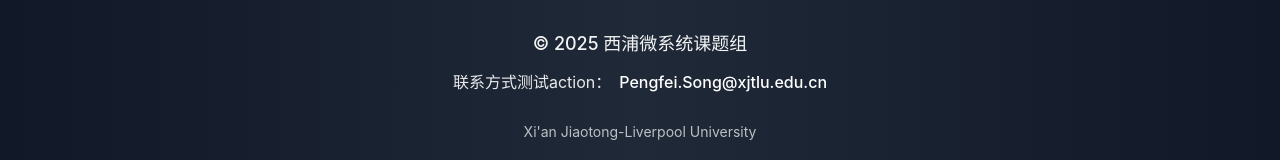
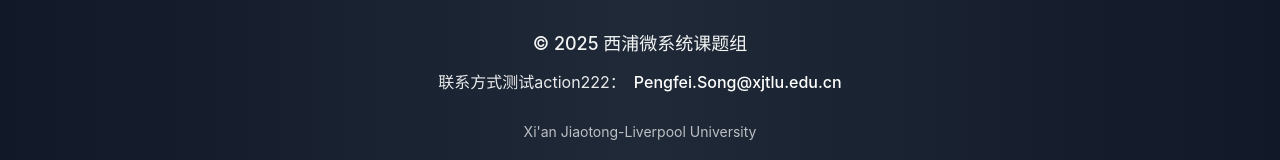
Before and after one commit to HakureiYoru/research_group_website, a Next.js app: page / in a window 1280 px wide. Shown: the part 678-838 px from the top of the page. Built offline with nearby package versions, Linux system fonts and the light colour scheme; no server answers.

Commit message:
chore: Update footer contact text for clarity

```diff
--- a/components/footer.tsx
+++ b/components/footer.tsx
@@ -10,7 +10,7 @@
 
           {/* 联系方式 */}
           <div className="flex items-center justify-center gap-2 text-sm md:text-base">
-            <span className="text-white opacity-90">联系方式测试action：</span>
+            <span className="text-white opacity-90">联系方式测试action222：</span>
             <a
               href="mailto:Pengfei.Song@xjtlu.edu.cn"
               className="text-white font-medium hover:text-blue-300 transition-colors duration-300 "
```
